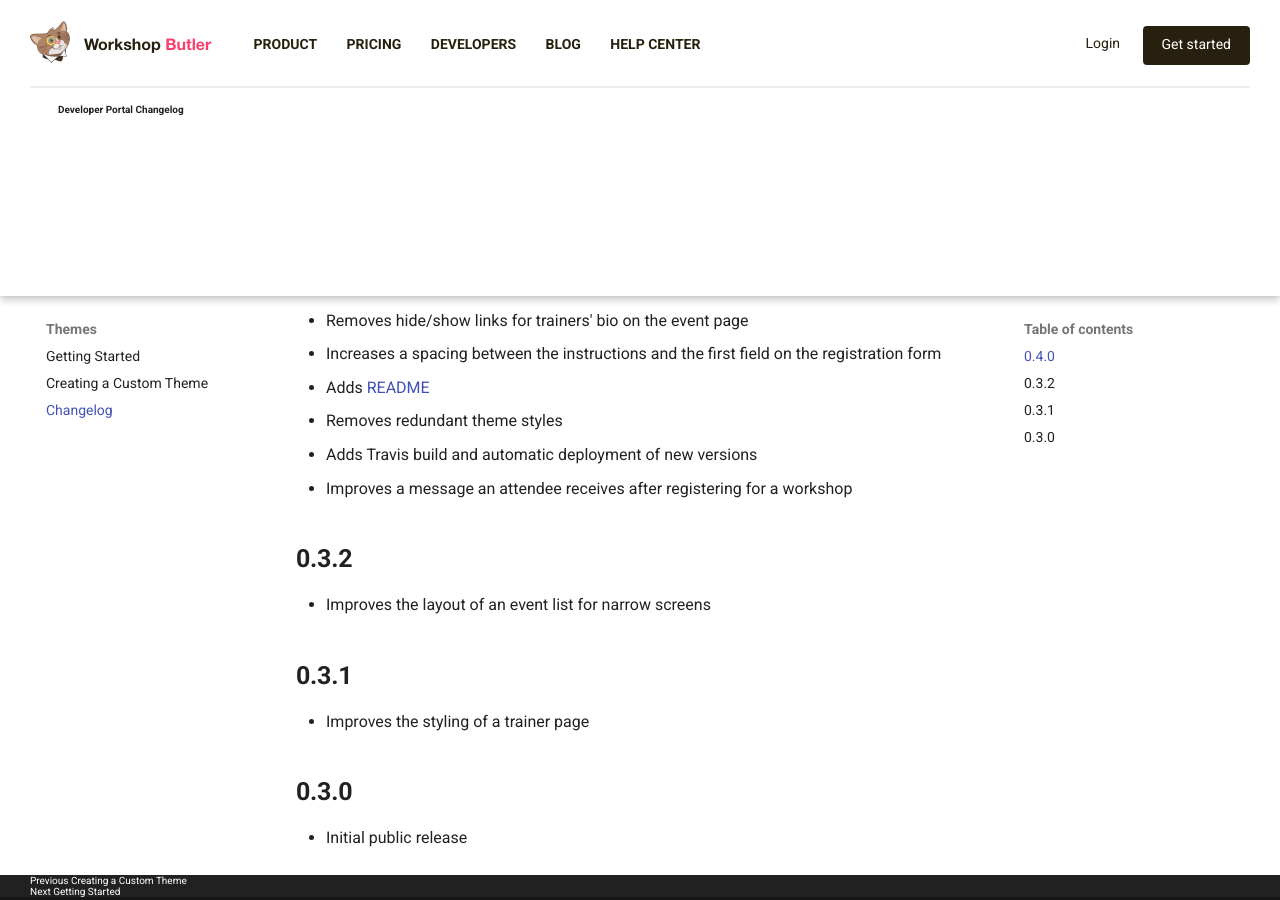
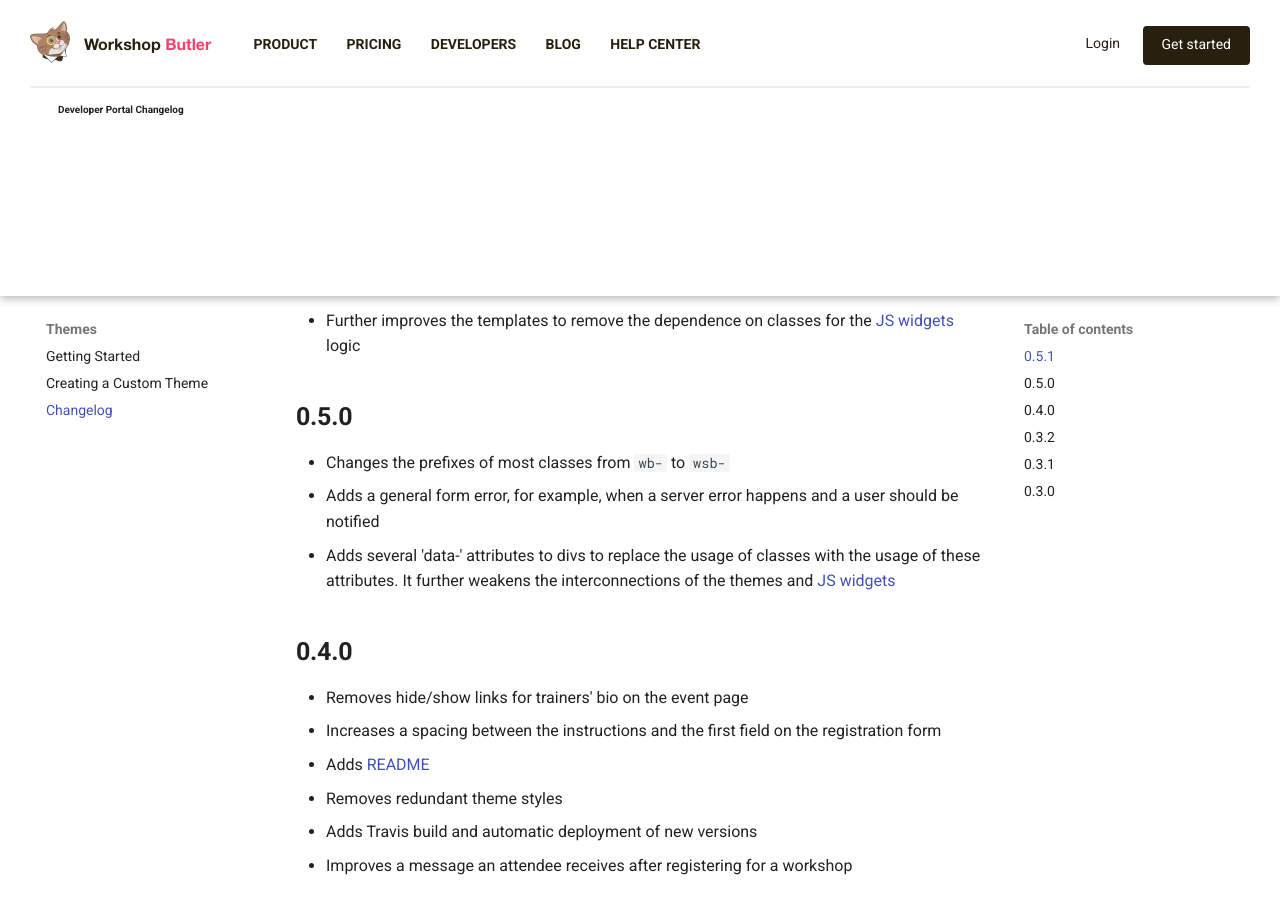
Before and after one commit to workshopbutler/developer-portal, an MkDocs documentation site: the page built from docs/themes/changelog.md, in a window 1280 px wide and 900 px high, scrolled down 516 px. Built offline with MkDocs 1.6.1 and Material for MkDocs 9.7.7, drawn with Linux system fonts in a browser that asks for light colours; old or Windows-style settings are respelled for this version of MkDocs.

Commit message:
Updates the change logs and current versions for JS Widgets and Themes

```diff
--- a/docs/themes/changelog.md
+++ b/docs/themes/changelog.md
@@ -1,4 +1,13 @@
 # Changelog
+
+## 0.5.1
+* Further improves the templates to remove the dependence on classes for the [JS widgets](https://github.com/workshopbutler/js-widgets) logic
+
+## 0.5.0
+* Changes the prefixes of most classes from `wb-` to `wsb-`
+* Adds a general form error, for example, when a server error happens and a user should be notified
+* Adds several 'data-' attributes to divs to replace the usage of classes with the usage of these attributes. It further weakens
+the interconnections of the themes and [JS widgets](https://github.com/workshopbutler/js-widgets)
 
 ## 0.4.0
 * Removes hide/show links for trainers' bio on the event page
--- a/docs/themes/index.md
+++ b/docs/themes/index.md
@@ -1,7 +1,7 @@
 # Getting Started
 
 !!! info
-    Current version: 0.4.0
+    Current version: 0.5.1
 
     Repository: [https://github.com/workshopbutler/themes](https://github.com/workshopbutler/themes)
 
--- a/docs/widgets/index.md
+++ b/docs/widgets/index.md
@@ -1,7 +1,7 @@
 # JS Widgets
 
 !!!info
-    Current version: 0.4.0
+    Current version: 0.5.0
 
     Repository: https://github.com/workshopbutler/js-widgets
 
```
Also changed, not shown: docs/widgets/changelog.md (+5 -0 lines).
